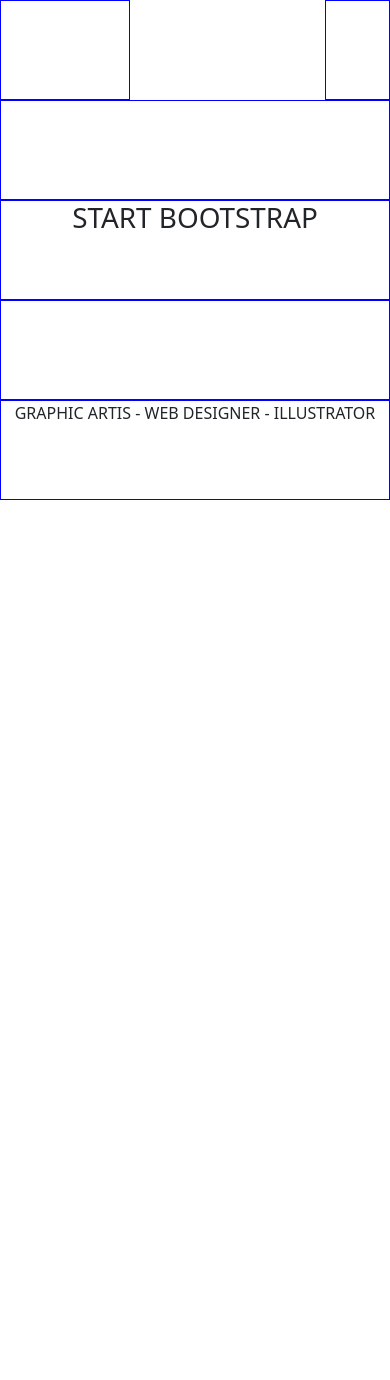
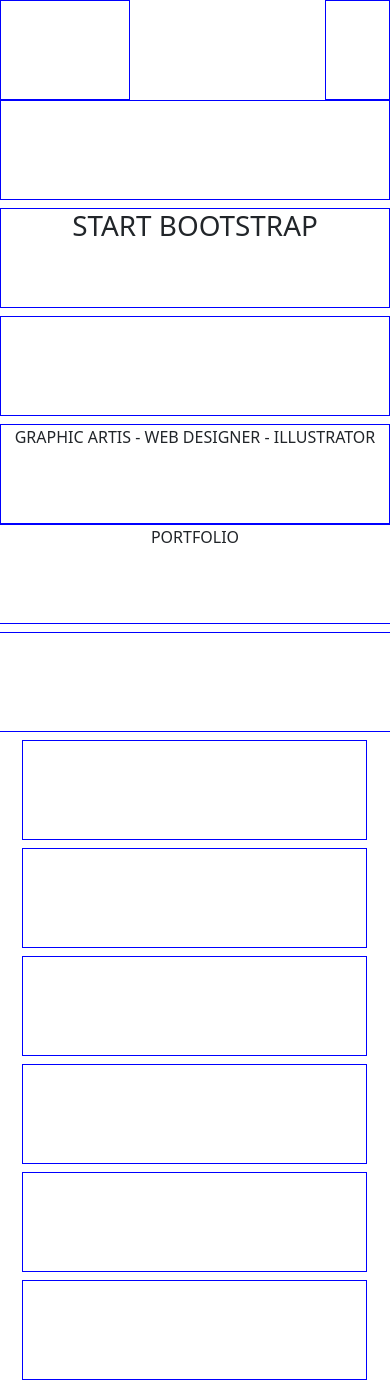
Before and after one commit to PincelliN/html-css-bootstrap-freelancer, a plain HTML site: page index.html in a window 390 px wide. Before the commit the page ends 844 px from the top, so only its background shows below. Drawn offline with nearby package versions, Linux system fonts and the light colour scheme.

Commit message:
add img section

```diff
--- a/index.html
+++ b/index.html
@@ -9,17 +9,17 @@
 </head>
 <body>
     <header>
-        <div class="container">
+        <div class="container container-sm container-lg">
             <div class="row">
-                <div class="col-4 offset-xl-2"></div>
-                <div class="col-2 col-sm-4 offset-6 offset-sm-4 offset-xl-2"></div>
+                <div class="col-4 offset-lg-2"></div>
+                <div class="col-2 col-sm-4 offset-6 offset-sm-4 offset-lg-2"></div>
             </div>
         </div>
     </header>
     <main>
         <!-- JUMBOTRON -->
         <div class="container-fluid text-center">
-            <div class="row">
+            <div class="row gy-2">
                 <div class="col-12"></div>
                 <div class="col-12">
                     <h1>START BOOTSTRAP</h1>
@@ -30,6 +30,20 @@
                 </div>
             </div>
         </div>
+        <!-- SEZIONE IMMAGINI -->
+        <div class="container container-sm container-lg text-center ">
+            <div class="row gy-2 gx-5">
+                <div class="col-12">PORTFOLIO</div>
+                <div class="col-12"></div>
+                <div class="col-10 col-sm-5 col-lg-3 offset-1  "></div>
+                <div class="col-10 col-sm-5 col-lg-3 offset-1 offset-sm-0"></div>
+                <div class="col-10 col-sm-5 col-lg-3 offset-1 offset-lg-0"></div>
+                <div class="col-10 col-sm-5 col-lg-3 offset-1 offset-sm-0 offset-lg-1"></div>
+                <div class="col-10 col-sm-5 col-lg-3 offset-1 offset-lg-0"></div>
+                <div class="col-10 col-sm-5 col-lg-3 offset-1 offset-sm-0  "></div>
+
+            </div>
+        </div>
     </main>
 </body>
 </html>
```
